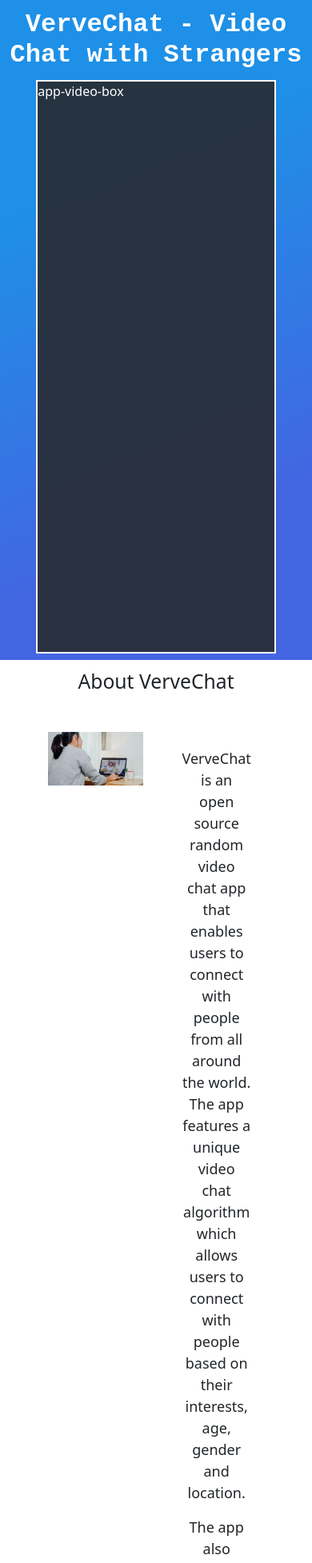
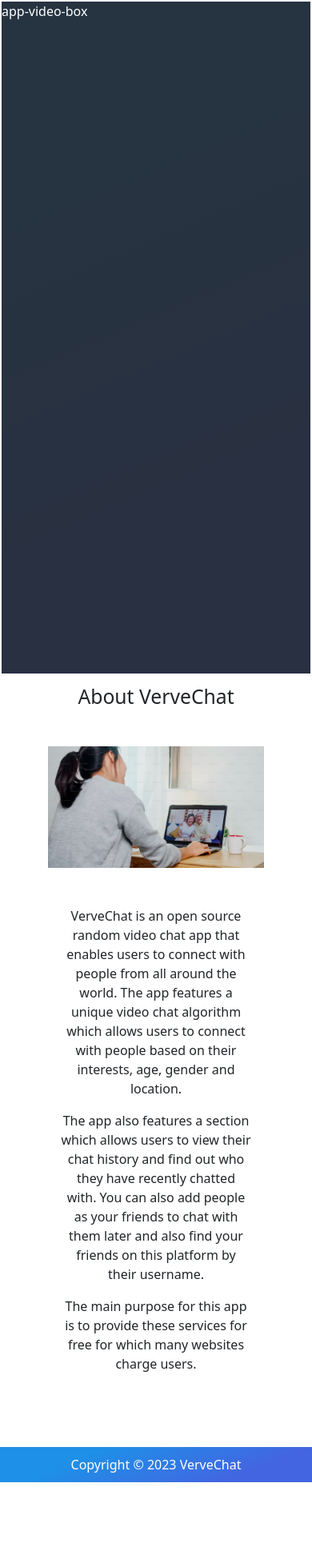
Before and after one commit to ishan301/VerveChat-frontend, a React (Create React App) app: page / in a window 390 px wide. Shown: the top 1954 px of the page at 80% size. After the commit the page ends 1853 px from the top, so only its background shows below. Built offline with nearby package versions, Linux system fonts and the light colour scheme.

Commit message:
added responsiveness

```diff
--- a/src/components/About/About.js
+++ b/src/components/About/About.js
@@ -25,7 +25,7 @@
           </p>
           <p>
             The main purpose for this app is to provide these services for free
-            for which many websites charge users
+            for which many websites charge users.
           </p>
         </div>
       </div>
--- a/src/components/About/About.scss
+++ b/src/components/About/About.scss
@@ -21,12 +21,25 @@
         }
     }
     .about_caption{
-        width: 50%;
         display: flex;
         flex-direction: column;
         justify-content: center;
         align-items: center;
-        font-size: large;
+        font-size: medium;
         padding: 2em;
     }
 }
+
+@media screen and (max-width:1350px) {
+        .about_card{
+            flex-direction: column;
+        }
+        .about_caption{
+            width: 100%;
+        }
+}
+@media screen and (min-width:1350px) {
+    .about_caption{
+        width: 50%;
+    }
+}
--- a/src/components/AppVideo/AppVideo.scss
+++ b/src/components/AppVideo/AppVideo.scss
@@ -1,12 +1,26 @@
-.app-video{
-    color: white;
-    background: linear-gradient(156.8deg, rgb(30, 144, 231) 27.1%, rgb(67, 101, 225) 77.8%);
+.app-video {
+  color: white;
+  background: linear-gradient(
+    156.8deg,
+    rgb(30, 144, 231) 27.1%,
+    rgb(67, 101, 225) 77.8%
+  );
+  height: 100vh;
+}
+.app-video-box {
+  border: 2px solid white;
+
+  height: 100vh;
+  background-color: #282c34eb;
+}
+
+@media screen and (min-width: 1000px) {
+  .app-video {
     padding: 2%;
-}
-.app-video-box{
-    border: 2px solid white;
+  }
+  .app-video-box {
     margin-left: 10%;
     margin-right: 10%;
-    height: 85vh;
-    background-color: #282c34eb;
+    height: 80vh;
+  }
 }
--- a/src/components/Header/header.scss
+++ b/src/components/Header/header.scss
@@ -2,8 +2,6 @@
     text-align: center;
     align-items: center;
     justify-content: center;
-    // background-color: #202529;
-    // color: white;
     h1{
         font-family: 'Courier New', Courier, monospace;
         font-weight: bolder;
@@ -11,3 +9,8 @@
     }
     padding: 1%;
 }
+@media screen and (max-width:1000px) {
+    .header{
+        display: none;
+    }
+}
```
